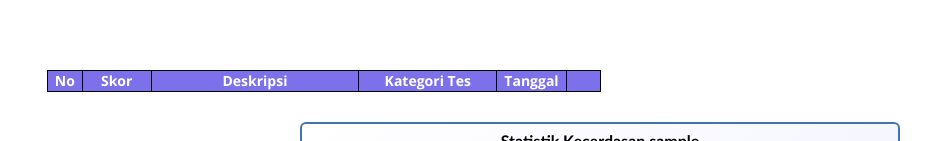
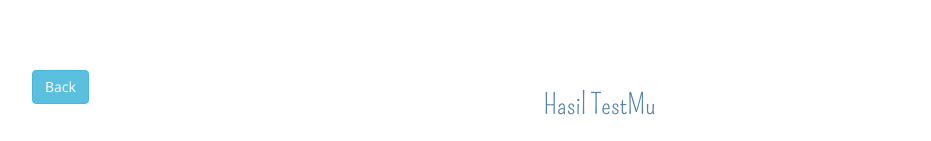
Before and after one commit to dennyseptianto/TestIQonline, a PHP site: page /index.php?page=history in a window 1280 px wide. Shown: the part 227-368 px from the top of the page, without its empty margins (38-969 px from the left). Run offline with PHP 8.4, Linux system fonts and the light colour scheme; the visitor is signed in with stand-in values (Sample User, id 1); data comes from the database, SQL or seed files in the repository; lists and menus that the app fills with data are empty.

Commit message:
history.php

```diff
--- a/history.php
+++ b/history.php
@@ -65,8 +65,12 @@
 					<!-- untuk judul halaman -->
 		<div class="typrography">
 	 <div class="container">
+				<a href="?page=statistik"><button type="submit" class="btn btn-info" style="position:absolute">Back</button> </a>
+				<br>
 				<article class="isi">
-					<table id="IQ">
+					<h3 align="center">Hasil TestMu</h3>
+					</br>
+					<table align="center" id="IQ">
 						<thead>
 							<tr>
 								<th width="5%">No</th>
```
